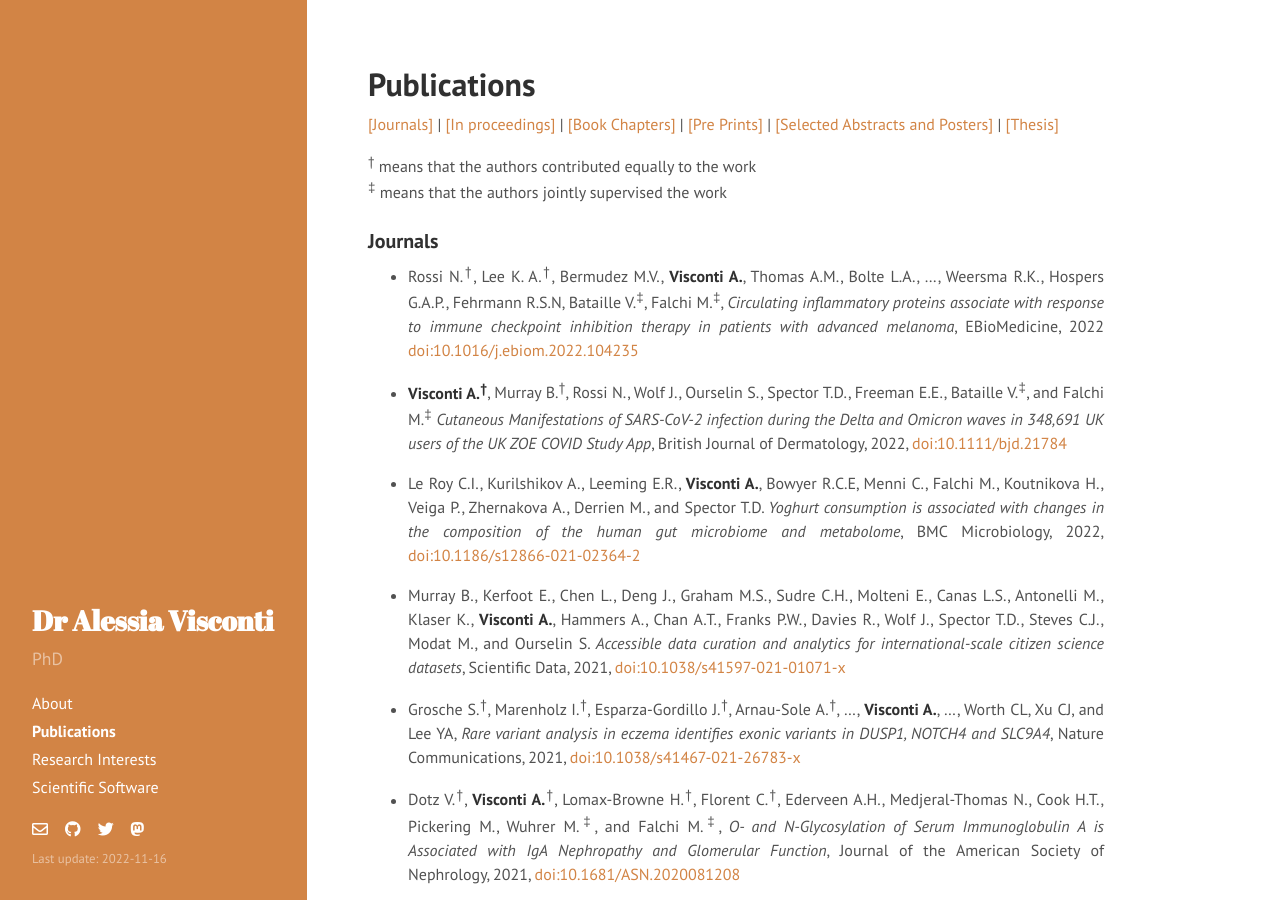
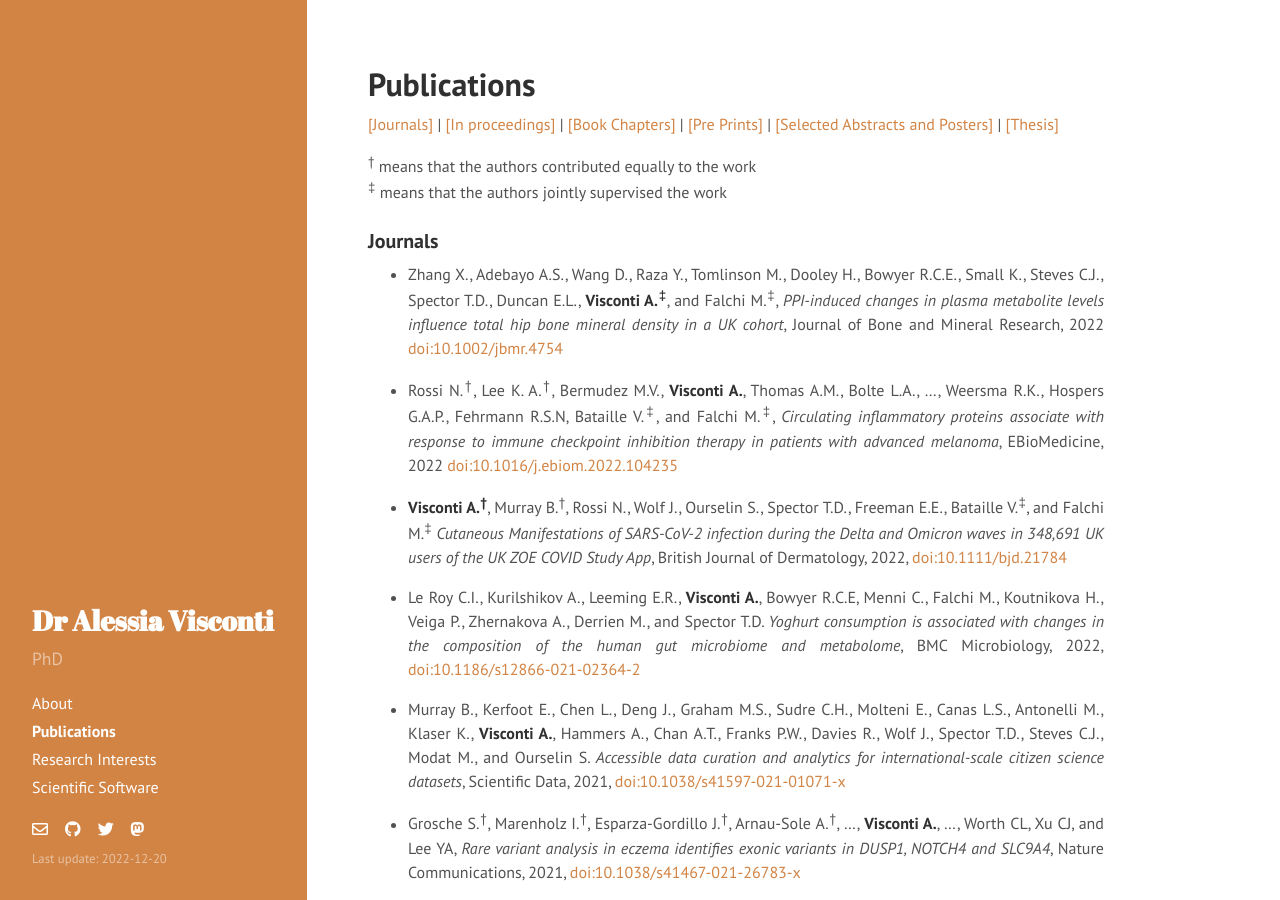
Before and after one commit to alesssia/alesssia.github.io, a Jekyll site: the page built from publications.md, in a window 1280 px wide and 900 px high. Built offline with Jekyll 4.4.1, drawn with Linux system fonts in a browser that asks for light colours; nearby versions of some CDN libraries; a style sheet for code colours, icons or effects is not loaded.

Commit message:
Added jbmr to publications

```diff
--- a/_config.yml
+++ b/_config.yml
@@ -11,7 +11,7 @@ tagline:     ''
 description: 'PhD'
 url:         http://alesssia.github.io/
 baseurl:     /
-lastmod:    '2022-11-16'
+lastmod:    '2022-12-20'
 
 author:
   name:      'Alessia Visconti'
--- a/publications.md
+++ b/publications.md
@@ -17,7 +17,9 @@ title: Publications
 
 ###  Journals
 
--  Rossi N.<sup>†</sup>, Lee K. A.<sup>†</sup>, Bermudez M.V., **Visconti A.**, Thomas A.M., Bolte L.A., ..., Weersma R.K., Hospers G.A.P., Fehrmann R.S.N, Bataille V.<sup>‡</sup>, Falchi M.<sup>‡</sup>, *Circulating inflammatory proteins associate with response to immune checkpoint inhibition therapy in patients with advanced melanoma*, EBioMedicine, 2022 [doi:10.1016/j.ebiom.2022.104235](https://doi.org/10.1016/j.ebiom.2022.104235)
+-  Zhang X., Adebayo A.S., Wang D., Raza Y., Tomlinson M., Dooley H., Bowyer R.C.E., Small K., Steves C.J., Spector T.D., Duncan E.L., **Visconti A.<sup>‡</sup>**, and Falchi M.<sup>‡</sup>, *PPI-induced changes in plasma metabolite levels influence total hip bone mineral density in a UK cohort*, Journal of Bone and Mineral Research, 2022 [doi:10.1002/jbmr.4754](https://asbmr.onlinelibrary.wiley.com/doi/epdf/10.1002/jbmr.4754)
+
+-  Rossi N.<sup>†</sup>, Lee K. A.<sup>†</sup>, Bermudez M.V., **Visconti A.**, Thomas A.M., Bolte L.A., ..., Weersma R.K., Hospers G.A.P., Fehrmann R.S.N, Bataille V.<sup>‡</sup>, and Falchi M.<sup>‡</sup>, *Circulating inflammatory proteins associate with response to immune checkpoint inhibition therapy in patients with advanced melanoma*, EBioMedicine, 2022 [doi:10.1016/j.ebiom.2022.104235](https://doi.org/10.1016/j.ebiom.2022.104235)
 
 -  **Visconti A.<sup>†</sup>**, Murray B.<sup>†</sup>, Rossi N., Wolf J., Ourselin S., Spector T.D., Freeman E.E., Bataille V.<sup>‡</sup>, and Falchi M.<sup>‡</sup> *Cutaneous Manifestations of SARS-CoV-2 infection during the Delta and Omicron waves in 348,691 UK users of the UK ZOE COVID Study App*, British Journal of Dermatology, 2022, [doi:10.1111/bjd.21784](https://onlinelibrary.wiley.com/doi/10.1111/bjd.21784)
 
```
Also changed, not shown: 2 other files.
